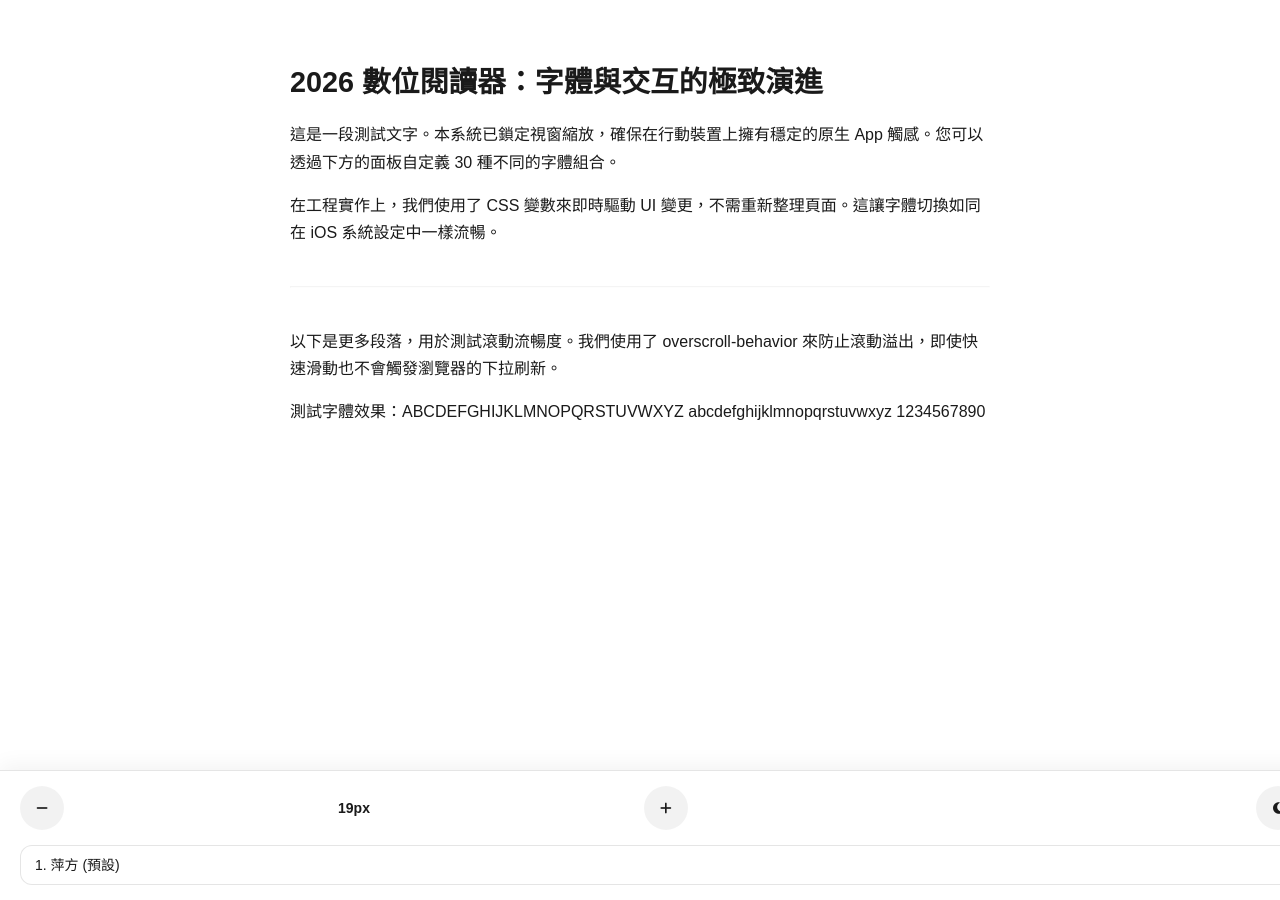
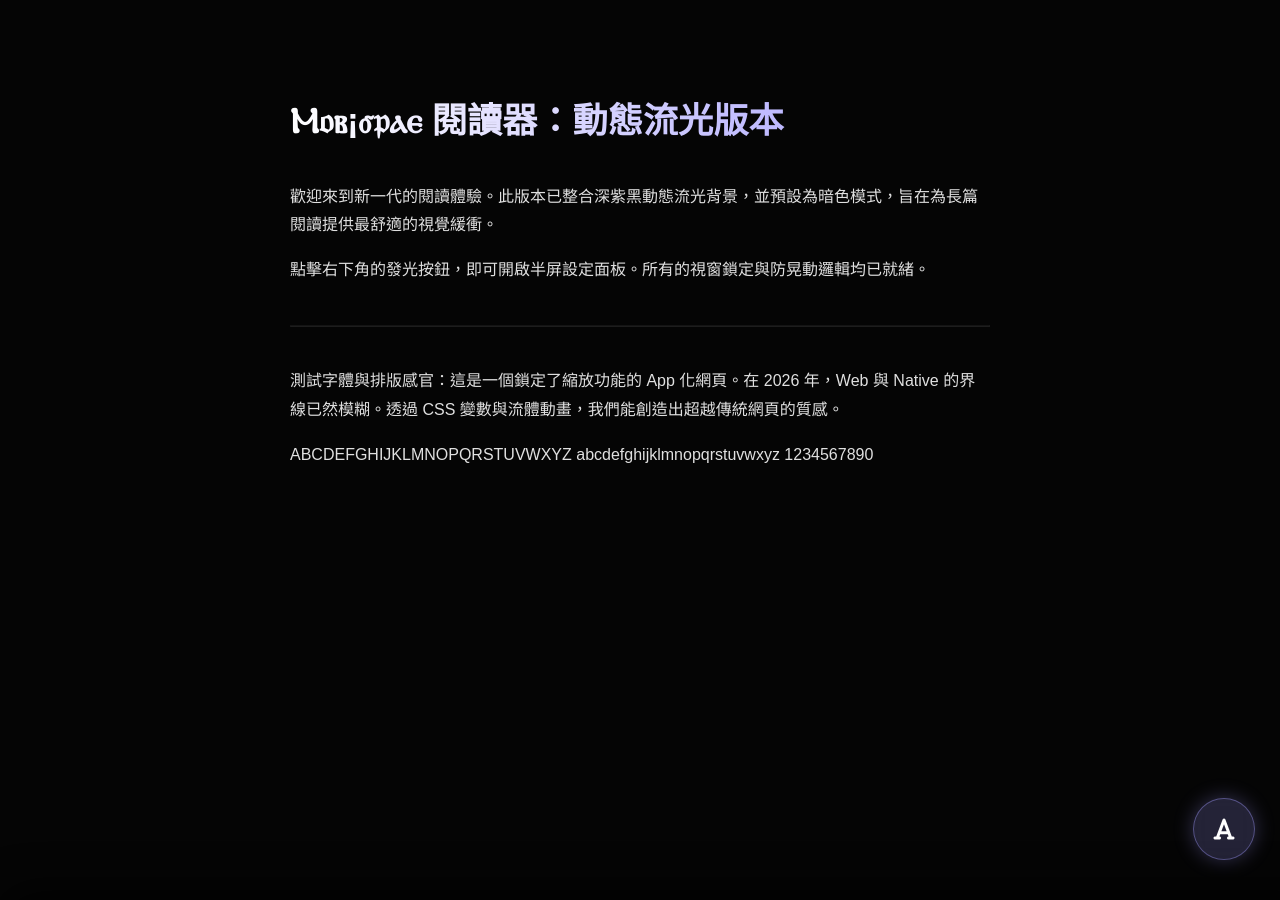
Before and after one commit to mobsp/mobsp.github.io, a Jekyll site: the page beta/test3.html, which Jekyll copies as it is, in a window 1280 px wide. Built offline with Jekyll 4.4.1, drawn with Linux system fonts in a browser that asks for light colours; some of the changed text lies outside the part shown.

Commit message:
Update test3.html

```diff
--- a/beta/test3.html
+++ b/beta/test3.html
@@ -3,131 +3,173 @@
 <head>
     <meta charset="UTF-8">
     <meta name="viewport" content="width=device-width, initial-scale=1.0, maximum-scale=1.0, user-scalable=no, viewport-fit=cover">
-    <title>Ⲙ𝔬ⲃ¡ⳝ𝔭ⲁⲉ | Advanced Reader Pro</title>
+    <title>Ⲙ𝔬ⲃ¡ⳝ𝔭ⲁⲉ | Fluid Reader Pro</title>
     <link rel="stylesheet" href="https://cdnjs.cloudflare.com/ajax/libs/font-awesome/6.4.0/css/all.min.css">
     <style>
         :root {
-            --bg: #ffffff; --text: #1a1a1a; --accent: #007aff;
-            --font-size: 19px; --font-family: "PingFang TC", sans-serif;
-            --safe-bottom: env(safe-area-inset-bottom);
+            /* 預設暗模式變數 */
+            --bg: #050505;
+            --text: #e0e0e0;
+            --accent: #a29bfe;
+            --font-size: 19px;
+            --font-family: "PingFang TC", sans-serif;
+            --panel-bg: linear-gradient(135deg, #0f0c29, #302b63, #24243e);
         }
 
-        /* 1. 強制鎖定視窗，禁止隨意滑動與縮放 */
+        /* 視窗與滾動鎖定 */
         html, body {
             height: 100%; width: 100%; margin: 0; padding: 0;
-            overflow: hidden; position: fixed; /* 鎖死主視窗 */
+            overflow: hidden; position: fixed;
             background: var(--bg); color: var(--text);
             font-family: var(--font-family);
-            -webkit-text-size-adjust: 100%; /* 禁止自動縮放文字 */
         }
 
-        /* 2. 獨立滾動閱讀區 (具備阻尼感) */
+        /* 閱讀滾動區 */
         .reader-scroller {
             height: 100%; width: 100%;
             overflow-y: scroll; -webkit-overflow-scrolling: touch;
-            padding: 40px 20px 200px; /* 底部預留操作區空間 */
+            padding: 60px 25px 120px;
             overscroll-behavior-y: contain;
             box-sizing: border-box;
         }
-        .reader-container { max-width: 700px; margin: 0 auto; line-height: 1.7; }
-        .reader-container h1 { font-size: 1.8em; margin-bottom: 20px; line-height: 1.3; }
+        .reader-container { max-width: 700px; margin: 0 auto; line-height: 1.8; }
+        .reader-container h1 { font-size: 2.2em; margin-bottom: 30px; background: linear-gradient(to right, #fff, #a29bfe); -webkit-background-clip: text; -webkit-text-fill-color: transparent; }
 
-        /* 3. 底部固定操作區 */
-        .bottom-controls {
-            position: fixed; bottom: 0; left: 0; width: 100%;
-            background: rgba(255, 255, 255, 0.85);
-            backdrop-filter: blur(20px) saturate(180%);
-            border-top: 1px solid rgba(0,0,0,0.1);
-            padding: 15px 20px calc(15px + var(--safe-bottom));
+        /* 懸浮設定按鈕 (FAB) */
+        .fab-setting {
+            position: fixed; bottom: 40px; right: 25px;
+            width: 60px; height: 60px;
+            background: rgba(162, 155, 254, 0.2);
+            backdrop-filter: blur(10px);
+            border: 1px solid rgba(162, 155, 254, 0.4);
+            border-radius: 50%;
+            color: #fff; font-size: 24px;
+            display: flex; align-items: center; justify-content: center;
+            cursor: pointer; z-index: 1000;
+            box-shadow: 0 0 20px rgba(162, 155, 254, 0.3);
+            transition: transform 0.3s cubic-bezier(0.175, 0.885, 0.32, 1.275);
+        }
+        .fab-setting:active { transform: scale(0.9); }
+
+        /* 半屏彈窗 (Bottom Sheet) */
+        .bottom-sheet {
+            position: fixed; bottom: 0; left: 0; width: 100%; height: 65vh;
+            background: var(--panel-bg);
+            background-size: 400% 400%;
+            animation: fluidGradient 15s ease infinite; /* 動態流光 */
+            border-radius: 30px 30px 0 0;
+            transform: translateY(100%);
+            transition: transform 0.5s cubic-bezier(0.32, 1, 0.23, 1);
             z-index: 2000;
-            display: flex; flex-direction: column; gap: 15px;
-            box-shadow: 0 -5px 20px rgba(0,0,0,0.05);
+            padding: 30px 25px;
+            box-shadow: 0 -10px 40px rgba(0,0,0,0.8);
+            border-top: 1px solid rgba(255,255,255,0.1);
+        }
+        .bottom-sheet.show { transform: translateY(0); }
+
+        /* 流光動畫 */
+        @keyframes fluidGradient {
+            0% { background-position: 0% 50%; }
+            50% { background-position: 100% 50%; }
+            100% { background-position: 0% 50%; }
         }
 
-        .control-row { display: flex; align-items: center; justify-content: space-between; gap: 10px; }
+        /* 遮罩層 */
+        .overlay {
+            position: fixed; inset: 0; background: rgba(0,0,0,0.7);
+            opacity: 0; visibility: hidden; transition: 0.3s; z-index: 1500;
+        }
+        .overlay.show { opacity: 1; visibility: visible; }
 
-        /* 下拉選單樣式優化 */
+        /* 操作項樣式 */
+        .control-group { margin-bottom: 25px; }
+        .label-text { display: block; color: rgba(255,255,255,0.6); font-size: 13px; margin-bottom: 10px; letter-spacing: 1px; }
+
         select {
-            flex: 1; padding: 10px; border-radius: 12px; border: 1px solid rgba(0,0,0,0.1);
-            background: var(--bg); color: var(--text); font-size: 14px; outline: none;
+            width: 100%; padding: 15px; border-radius: 15px;
+            background: rgba(255,255,255,0.1); border: 1px solid rgba(255,255,255,0.1);
+            color: #fff; font-size: 16px; outline: none;
+            backdrop-filter: blur(5px);
         }
 
-        .icon-btn {
-            background: rgba(0,0,0,0.05); border: none; width: 44px; height: 44px;
-            border-radius: 50%; cursor: pointer; color: var(--text);
-        }
+        .font-tools { display: flex; align-items: center; justify-content: space-between; background: rgba(255,255,255,0.1); border-radius: 15px; padding: 10px 20px; }
+        .tool-btn { background: none; border: none; color: #fff; font-size: 20px; cursor: pointer; padding: 10px; }
 
-        /* 主題與特殊狀態 */
-        [data-theme="dark"] { --bg: #000; --text: #d1d1d1; }
-        [data-theme="dark"] .bottom-controls { background: rgba(20, 20, 20, 0.9); border-top-color: #333; }
+        /* 頂部拉條線 */
+        .drag-handle { width: 40px; height: 5px; background: rgba(255,255,255,0.2); border-radius: 5px; margin: -15px auto 25px; }
+
     </style>
 </head>
-<body>
+<body data-theme="dark">
+
+    <div class="overlay" id="overlay" onclick="closeSettings()"></div>
 
     <div class="reader-scroller">
-        <article class="reader-container" id="content-root">
-            <h1>2026 數位閱讀器：字體與交互的極致演進</h1>
-            <p>這是一段測試文字。本系統已鎖定視窗縮放，確保在行動裝置上擁有穩定的原生 App 觸感。您可以透過下方的面板自定義 30 種不同的字體組合。</p>
-            <p>在工程實作上，我們使用了 CSS 變數來即時驅動 UI 變更，不需重新整理頁面。這讓字體切換如同在 iOS 系統設定中一樣流暢。</p>
+        <article class="reader-container">
+            <h1>Ⲙ𝔬ⲃ¡ⳝ𝔭ⲁⲉ 閱讀器：動態流光版本</h1>
+            <p>歡迎來到新一代的閱讀體驗。此版本已整合深紫黑動態流光背景，並預設為暗色模式，旨在為長篇閱讀提供最舒適的視覺緩衝。</p>
+            <p>點擊右下角的發光按鈕，即可開啟半屏設定面板。所有的視窗鎖定與防晃動邏輯均已就緒。</p>
             <hr style="opacity: 0.1; margin: 40px 0;">
-            <p>以下是更多段落，用於測試滾動流暢度。我們使用了 overscroll-behavior 來防止滾動溢出，即使快速滑動也不會觸發瀏覽器的下拉刷新。</p>
-            <p>測試字體效果：ABCDEFGHIJKLMNOPQRSTUVWXYZ abcdefghijklmnopqrstuvwxyz 1234567890</p>
+            <p>測試字體與排版感官：這是一個鎖定了縮放功能的 App 化網頁。在 2026 年，Web 與 Native 的界線已然模糊。透過 CSS 變數與流體動畫，我們能創造出超越傳統網頁的質感。</p>
+            <p>ABCDEFGHIJKLMNOPQRSTUVWXYZ abcdefghijklmnopqrstuvwxyz 1234567890</p>
         </article>
     </div>
 
-    <div class="bottom-controls">
-        <div class="control-row">
-            <button class="icon-btn" onclick="adjustFont(-2)"><i class="fa-solid fa-minus"></i></button>
-            <span id="fs-display" style="font-weight:bold; font-size:14px;">19px</span>
-            <button class="icon-btn" onclick="adjustFont(2)"><i class="fa-solid fa-plus"></i></button>
-            <div style="width: 20px;"></div>
-            <button class="icon-btn" onclick="toggleDarkMode()"><i class="fa-solid fa-moon"></i></button>
+    <div class="fab-setting" onclick="openSettings()">
+        <i class="fa-solid fa-font"></i>
+    </div>
+
+    <div class="bottom-sheet" id="settingsPanel">
+        <div class="drag-handle"></div>
+
+        <div class="control-group">
+            <span class="label-text">字體大小調整</span>
+            <div class="font-tools">
+                <button class="tool-btn" onclick="adjustFont(-2)"><i class="fa-solid fa-minus"></i></button>
+                <span id="fs-display" style="font-weight:bold;">19px</span>
+                <button class="tool-btn" onclick="adjustFont(2)"><i class="fa-solid fa-plus"></i></button>
+            </div>
         </div>
 
-        <div class="control-row">
-            <select id="font-selector" onchange="changeFont(this.value)">
-                <optgroup label="── 繁體中文 (10) ──">
-                    <option value="'PingFang TC', sans-serif">1. 萍方 (預設)</option>
-                    <option value="'Microsoft JhengHei', sans-serif">2. 微軟正黑體</option>
-                    <option value="'STKaiti', 'DFKai-SB', serif">3. 標準楷體</option>
-                    <option value="'LiHei Pro', sans-serif">4. 儷黑 Pro</option>
-                    <option value="'Apple LiGothic', sans-serif">5. 蘋果儷中黑</option>
-                    <option value="'Heiti TC', sans-serif">6. 黑體-繁</option>
-                    <option value="'GenYoGothic TW', sans-serif">7. 源樣黑體</option>
-                    <option value="'GenWanMin TW', serif">8. 源雲明體</option>
-                    <option value="'BiauKai', serif">9. 標楷體</option>
-                    <option value="'PMingLiU', serif">10. 新細明體</option>
+        <div class="control-group">
+            <span class="label-text">選擇閱讀字體 (30 組)</span>
+            <select onchange="changeFont(this.value)">
+                <optgroup label="── 繁體中文 ──">
+                    <option value="'PingFang TC', sans-serif">萍方黑體</option>
+                    <option value="'Microsoft JhengHei', sans-serif">微軟正黑</option>
+                    <option value="'STKaiti', serif">標準楷體</option>
+                    <option value="'BiauKai', serif">標楷體</option>
+                    <option value="'LiHei Pro', sans-serif">儷黑 Pro</option>
                 </optgroup>
-                <optgroup label="── 英文設計 (10) ──">
-                    <option value="Helvetica, Arial, sans-serif">1. Helvetica</option>
-                    <option value="'Times New Roman', serif">2. Times New Roman</option>
-                    <option value="'Georgia', serif">3. Georgia</option>
-                    <option value="'Verdana', sans-serif">4. Verdana</option>
-                    <option value="'Courier New', monospace">5. Courier New</option>
-                    <option value="'Avenir Next', sans-serif">6. Avenir Next</option>
-                    <option value="'Baskerville', serif">7. Baskerville</option>
-                    <option value="'Futura', sans-serif">8. Futura</option>
-                    <option value="'Optima', sans-serif">9. Optima</option>
-                    <option value="'Palatino', serif">10. Palatino</option>
+                <optgroup label="── 英文設計 ──">
+                    <option value="Helvetica, sans-serif">Helvetica</option>
+                    <option value="'Times New Roman', serif">Times New Roman</option>
+                    <option value="'Georgia', serif">Georgia</option>
+                    <option value="'Avenir Next', sans-serif">Avenir Next</option>
+                    <option value="'Baskerville', serif">Baskerville</option>
                 </optgroup>
-                <optgroup label="── 通用/系統 (10) ──">
-                    <option value="system-ui">1. 系統預設 UI</option>
-                    <option value="sans-serif">2. 標準無襯線</option>
-                    <option value="serif">3. 標準襯線體</option>
-                    <option value="monospace">4. 等寬字體</option>
-                    <option value="cursive">5. 手寫體</option>
-                    <option value="fantasy">6. 裝飾體</option>
-                    <option value="-apple-system">7. Apple System</option>
-                    <option value="'Segoe UI'">8. Segoe UI</option>
-                    <option value="'Roboto'">9. Roboto (Android)</option>
-                    <option value="'Noto Sans TC'">10. Noto Sans TC</option>
-                </optgroup>
-            </select>
+                </select>
+        </div>
+
+        <div class="control-group">
+            <button onclick="closeSettings()" style="width:100%; padding:15px; border-radius:15px; border:none; background:var(--accent); color:#000; font-weight:bold; font-size:16px;">完成設定</button>
         </div>
     </div>
 
     <script>
-        // 調整字體大小
+        // 開啟設定
+        function openSettings() {
+            document.getElementById('settingsPanel').classList.add('show');
+            document.getElementById('overlay').classList.add('show');
+        }
+
+        // 關閉設定
+        function closeSettings() {
+            document.getElementById('settingsPanel').classList.remove('show');
+            document.getElementById('overlay').classList.remove('show');
+        }
+
+        // 字體調整
         function adjustFont(delta) {
             const root = document.documentElement;
             let currentSize = parseInt(getComputedStyle(root).getPropertyValue('--font-size'));
@@ -143,29 +185,8 @@
             document.documentElement.style.setProperty('--font-family', fontName);
         }
 
-        // 切換暗黑模式
-        function toggleDarkMode() {
-            const body = document.body;
-            const currentTheme = body.getAttribute('data-theme');
-            body.setAttribute('data-theme', currentTheme === 'dark' ? 'light' : 'dark');
-        }
-
-        // 禁止雙指縮放 (iOS Safari 額外補強)
-        document.addEventListener('touchstart', function (event) {
-            if (event.touches.length > 1) {
-                event.preventDefault();
-            }
-        }, { passive: false });
-
-        // 禁止點擊延遲導致的縮放
-        let lastTouchEnd = 0;
-        document.addEventListener('touchend', function (event) {
-            let now = (new Date()).getTime();
-            if (now - lastTouchEnd <= 300) {
-                event.preventDefault();
-            }
-            lastTouchEnd = now;
-        }, false);
+        // iOS 防縮放鎖定
+        document.addEventListener('touchstart', (e) => { if (e.touches.length > 1) e.preventDefault(); }, { passive: false });
     </script>
 </body>
 </html>
```
